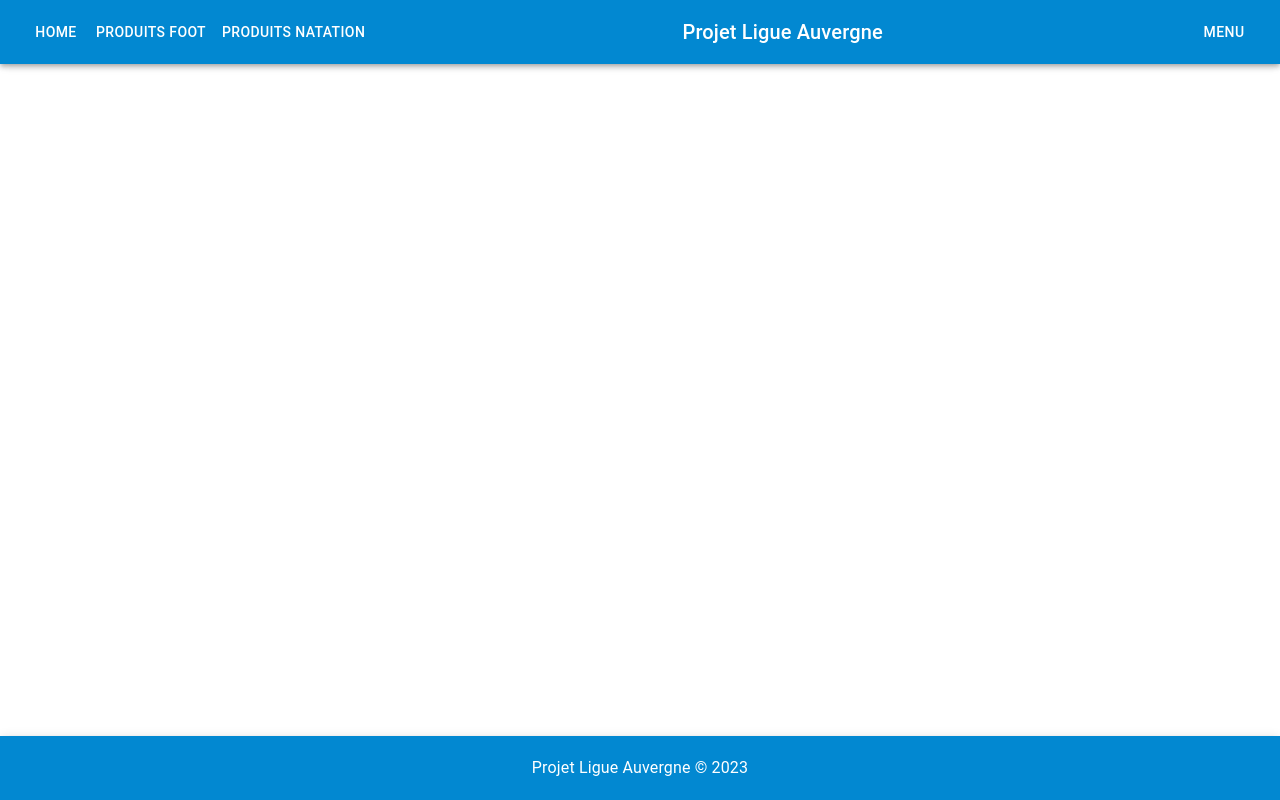
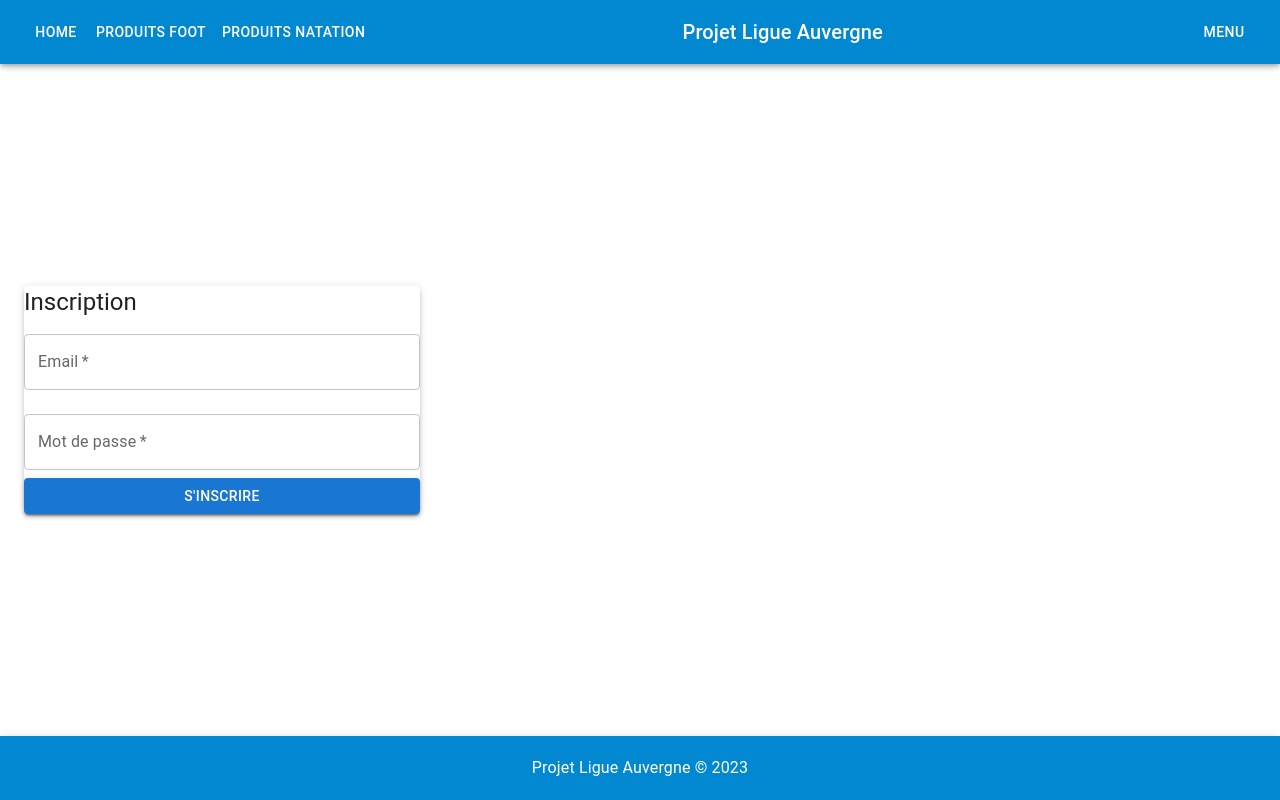
Before and after one commit to mrcut/projet-ligue-auvergne, a React (Vite) app: page /register in a window 1280 px wide. Built offline with nearby package versions, Linux system fonts and the light colour scheme.

Commit message:
register added

```diff
--- a/src/pages/Register.jsx
+++ b/src/pages/Register.jsx
@@ -1,5 +1,77 @@
+import React, { useState } from "react";
+import { Container, Paper, Typography, TextField, Button } from "@mui/material";
+import axios from "axios";
+import { useNavigate } from "react-router";
+
 const Register = () => {
-  return <></>;
+  const [userRegister, setUserRegister] = useState({ email: "", mdp: "" }); // Ajuste ici le nom du champ pour le mot de passe
+  const navigate = useNavigate();
+
+  const submit = async (e) => {
+    e.preventDefault();
+    try {
+      const response = await axios.post(
+        "http://localhost:5003/Register",
+        userRegister,
+        { withCredentials: true }
+      );
+      console.log(response.data); // Gérer la réponse si nécessaire
+    } catch (error) {
+      console.error("Error during registration:", error.message);
+    }
+  };
+
+  return (
+    <>
+      <Container component="main" maxWidth="xs">
+        <Paper elevation={3}>
+          <Typography variant="h5">Inscription</Typography>
+          <form onSubmit={submit}>
+            <TextField
+              variant="outlined"
+              margin="normal"
+              fullWidth
+              id="email"
+              label="Email"
+              name="email"
+              value={userRegister.email}
+              onChange={(e) =>
+                setUserRegister((prevUserRegister) => ({
+                  ...prevUserRegister,
+                  email: e.target.value,
+                }))
+              }
+              required
+              inputProps={{
+                pattern: "[a-zA-Z0-9._%+-]+@[a-zA-Z0-9.-]+\\.[a-zA-Z]{2,}"
+              }}
+            />
+            <TextField
+              variant="outlined"
+              margin="normal"
+              fullWidth
+              name="mdp" // Ajuste ici le nom du champ pour le mot de passe
+              label="Mot de passe"
+              type="password"
+              id="mdp" // Ajuste ici le nom du champ pour le mot de passe
+              autoComplete="new-password"
+              value={userRegister.mdp} // Ajuste ici le nom du champ pour le mot de passe
+              onChange={(e) =>
+                setUserRegister((prevUserRegister) => ({
+                  ...prevUserRegister,
+                  mdp: e.target.value, // Ajuste ici le nom du champ pour le mot de passe
+                }))
+              }
+              required
+            />
+            <Button type="submit" fullWidth variant="contained" color="primary">
+              S'inscrire
+            </Button>
+          </form>
+        </Paper>
+      </Container>
+    </>
+  );
 };
 
 export default Register;
```
